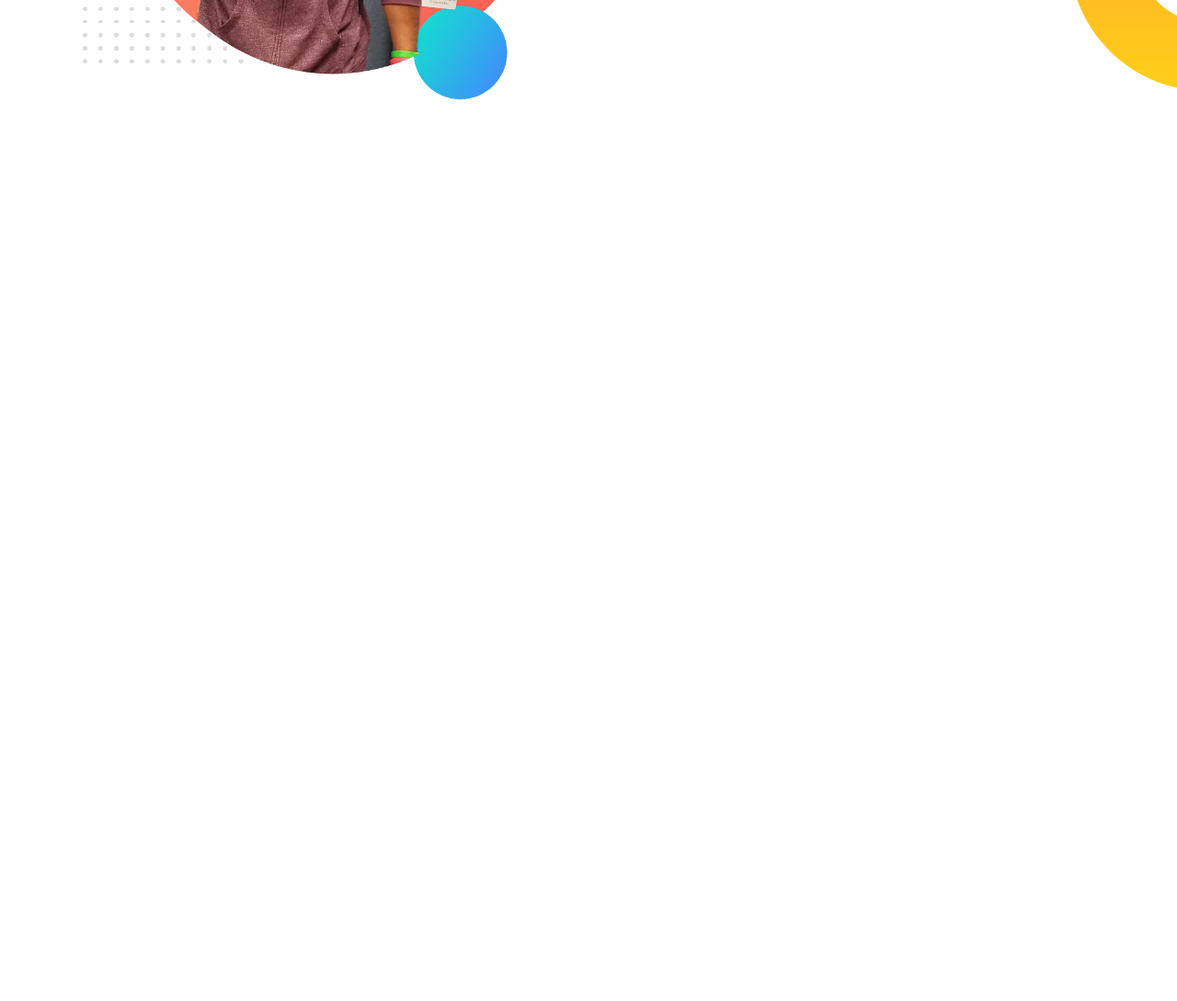
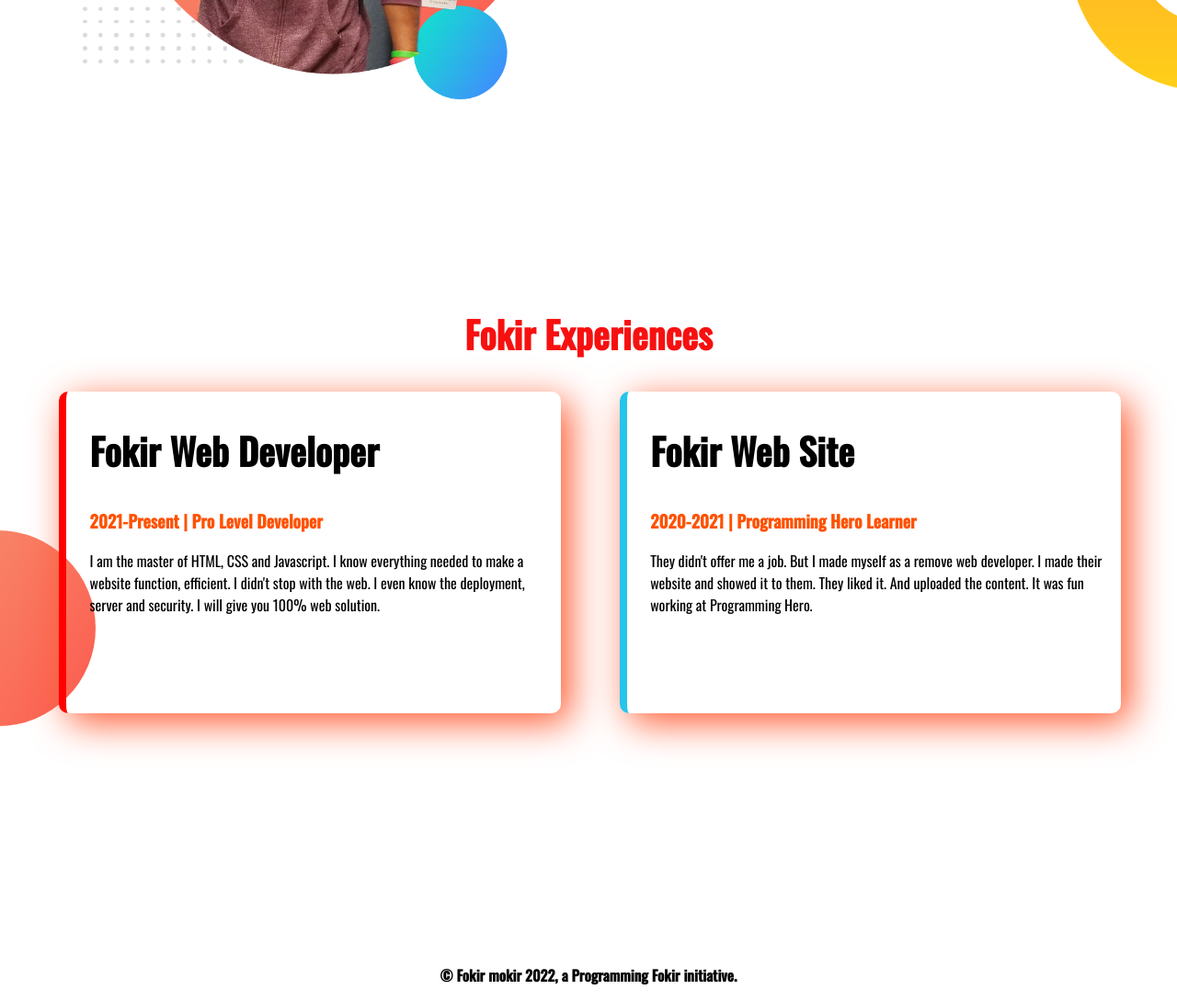
Before and after one commit to AlHasan5276328/Portfolio-Website, a plain HTML site: page index.html in a window 1280 px wide. Shown: the part 1100-2189 px from the top of the page at 92% size. Before the commit the page ends 1400 px from the top, so only its background shows below. Drawn offline with nearby package versions, Linux system fonts and the light colour scheme.

Commit message:
full website

```diff
--- a/index.html
+++ b/index.html
@@ -41,5 +41,26 @@
         <a class="link-btn2" target="_blank" href="https://www.youtube.com/watch?v=WVfi88ziaUQ">Play Fokir</a>
         </div>
     </section>
+
+    <section class="exp-area">
+      <h2 id="textalign">Fokir Experiences</h2>
+      <div id="first-box" class="half-width single-exp">
+        <h2>Fokir Web Developer</h2>
+        <h3 id="textcolor">2021-Present | Pro Level Developer</h3>
+        <p>
+          I am the master of HTML, CSS and Javascript. I know everything needed to make a website function, efficient. I didn't stop with the web. I even know the deployment, server and security. I will give you 100% web solution.
+        </p>
+      </div>
+      <div id="second-box" class="half-width single-exp">
+        <h2>Fokir Web Site</h2>
+        <h3 id="textcolor">2020-2021 | Programming Hero Learner</h3>
+        <p>
+          They didn't offer me a job. But I made myself as a remove web developer. I made their website and showed it to them. They liked it. And uploaded the content. It was fun working at Programming Hero.
+        </p>
+      </div>
+    </section>
+    <footer>
+      <p>© Fokir mokir 2022, a Programming Fokir initiative.</p>
+    </footer>
   </body>
 </html>
--- a/style.css
+++ b/style.css
@@ -67,3 +67,35 @@ section{
     font-weight: 500;
     color: white;
 }
+.exp-area{
+    background-image: url(images/exp-bg.png);
+    background-repeat: no-repeat;
+    background-position: left;
+}
+#textcolor{
+    color: #ff5100;
+}
+#textalign{
+    text-align: center;
+    color: #f71010;
+}
+.single-exp{
+    box-shadow: 10px 10px 40px rgb(255, 89, 47);
+    height: 70%;
+    border-radius: 10px;
+}
+#first-box{
+    border-left: 8px solid red;
+    /*border-image: linear-gradient(180deg, red, #b93602);
+    border-image-slice: 1;*/
+}
+#second-box{
+    border-left: 8px solid rgb(38, 196, 235);
+    /*border-image: linear-gradient(180deg, red, #b93602);
+    border-image-slice: 1;*/
+
+}
+footer p{
+    text-align: center;
+    font-weight: 600;
+}
```
